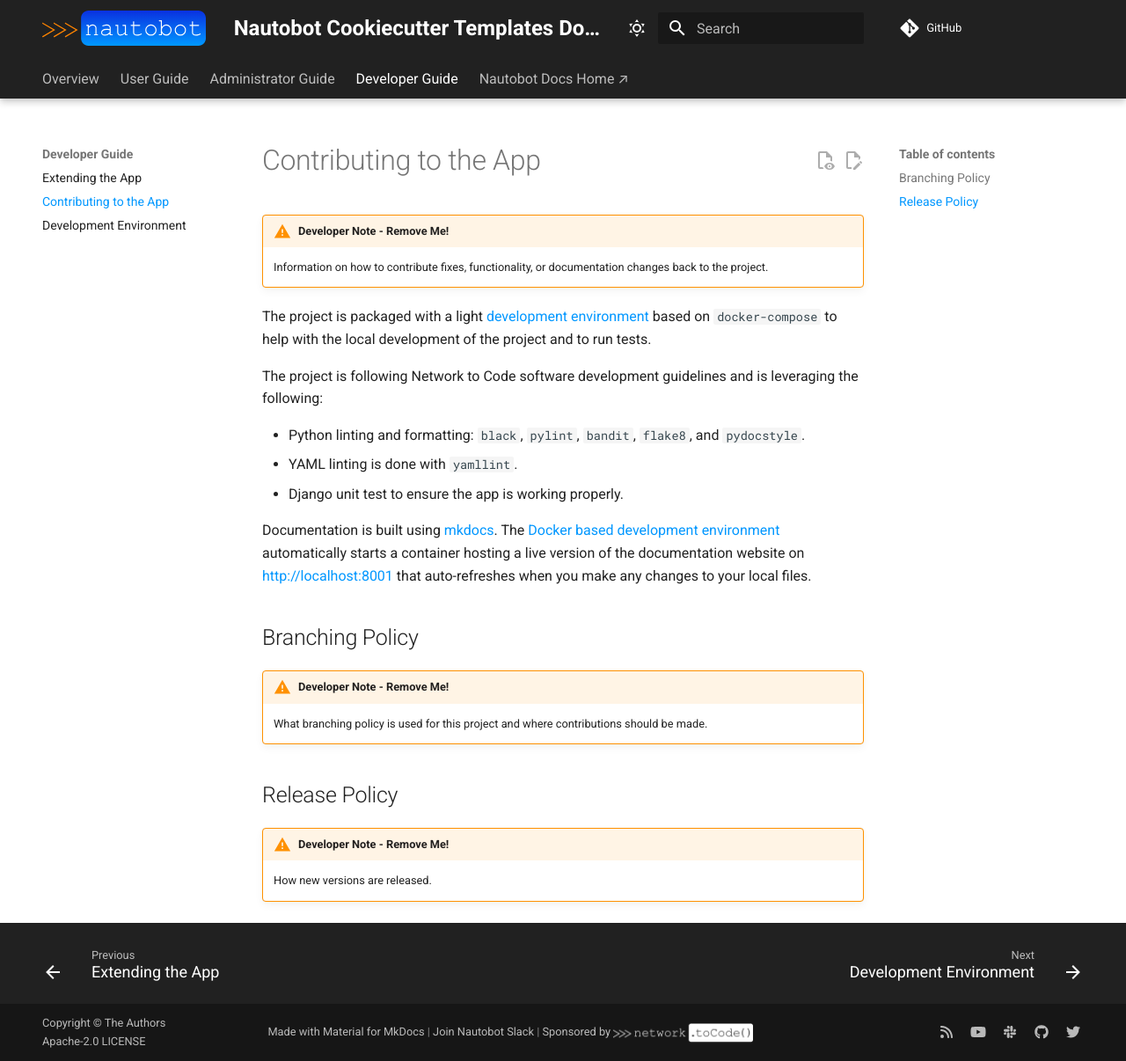
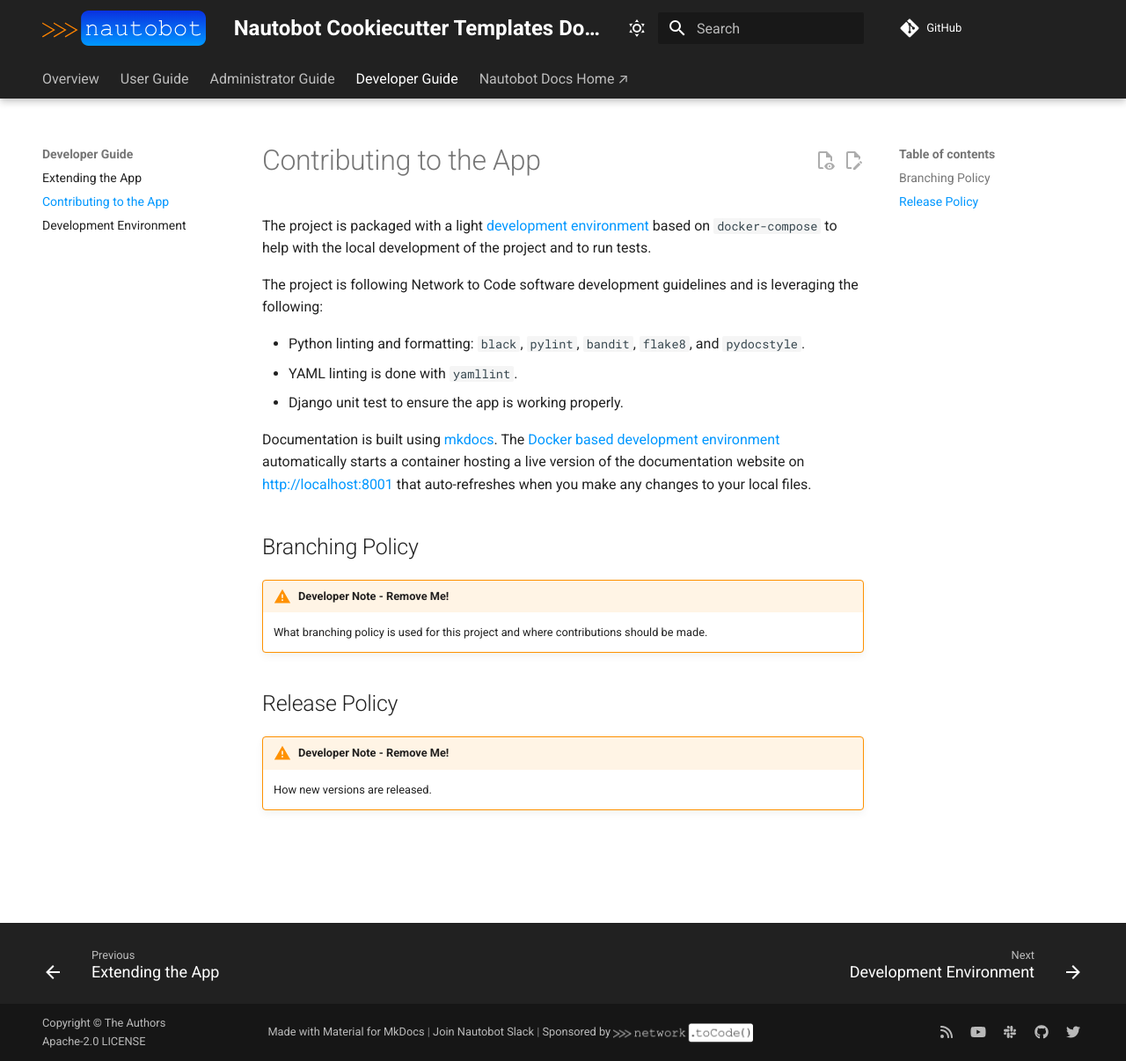
Before and after one commit to nautobot/cookiecutter-nautobot-app, an MkDocs documentation site: the page built from docs/dev/contributing.md, in a window 1280 px wide and 1206 px high. Shown: the whole window at 88% size. Built offline with MkDocs 1.6.1 and Material for MkDocs 9.7.7, drawn with Linux system fonts in a browser that asks for light colours; comment, search, counter and statistics services are not loaded.

Commit message:
Update docs/dev/contributing.md
Co-authored-by: Cristian <cmsirbu@users.noreply.github.com>

```diff
--- a/docs/dev/contributing.md
+++ b/docs/dev/contributing.md
@@ -1,7 +1,5 @@
 # Contributing to the App
 
-!!! warning "Developer Note - Remove Me!"
-    Information on how to contribute fixes, functionality, or documentation changes back to the project.
 
 The project is packaged with a light [development environment](dev_environment.md) based on `docker-compose` to help with the local development of the project and to run tests.
 
```
